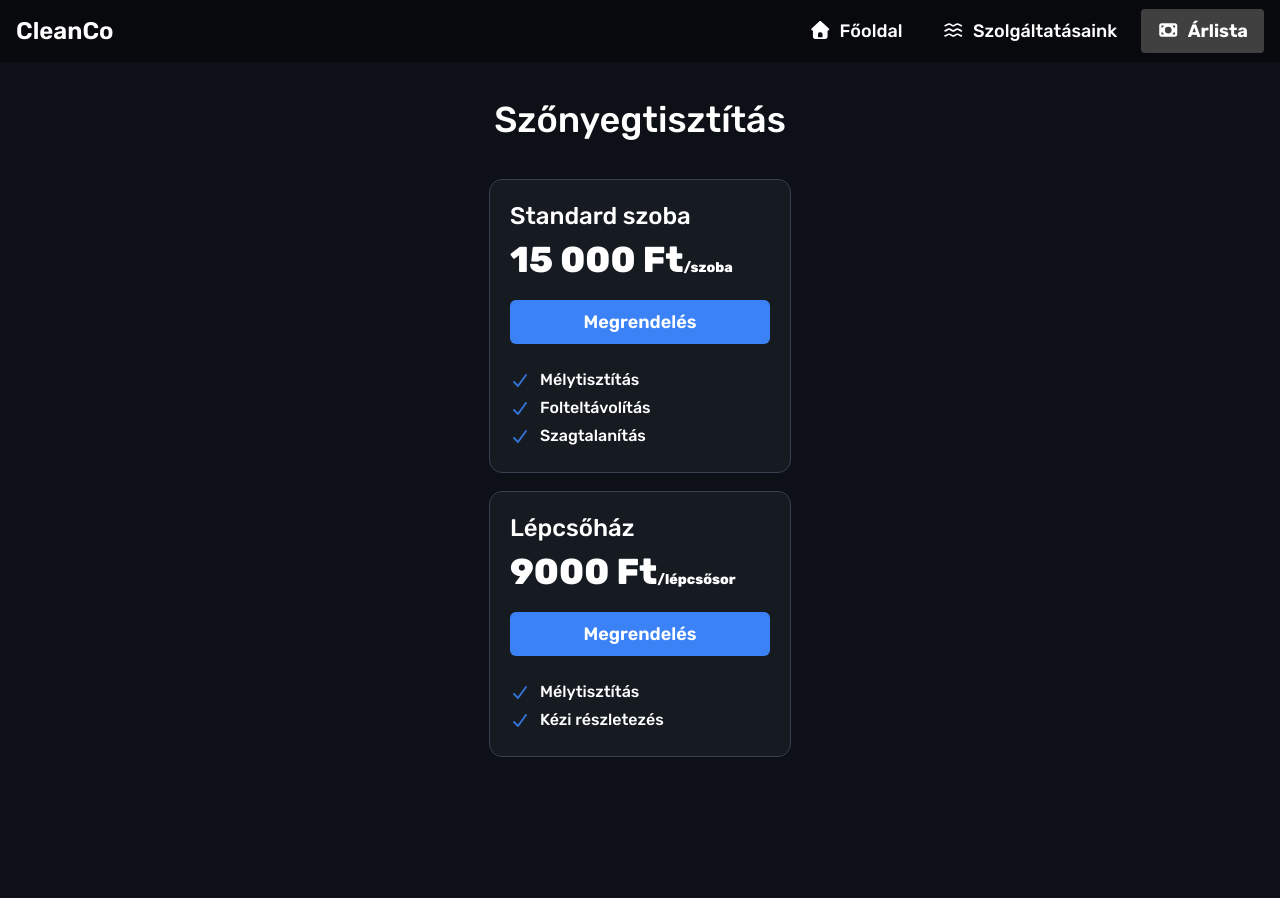
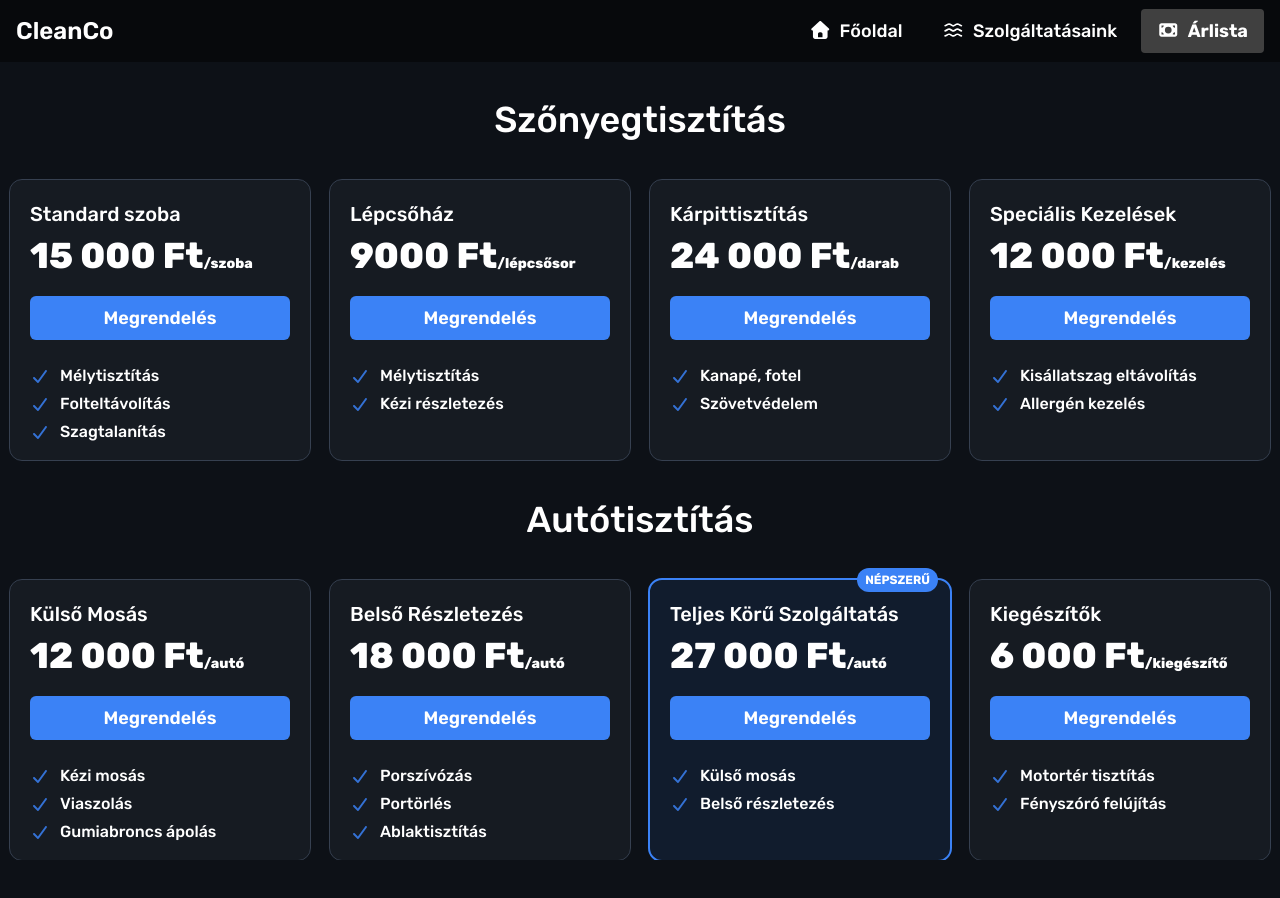
Before and after one commit to Geher-Marcell/carpet_cleaning, a Next.js app: page /arlista in a window 1280 px wide. After the commit the page ends 860 px from the top, so only its background shows below. Built offline with nearby package versions, Linux system fonts and the light colour scheme.

Commit message:
orderwidget show if popular added

```diff
--- a/app/arlista/orderwidget/page.tsx
+++ b/app/arlista/orderwidget/page.tsx
@@ -7,6 +7,7 @@ type widgetProps = {
   price: string;
   description: string[];
   unit: string;
+  popular?: boolean;
 };
 
 const OrderWidget: React.FC<widgetProps> = ({
@@ -14,11 +15,20 @@ const OrderWidget: React.FC<widgetProps> = ({
   price,
   description,
   unit,
+  popular,
 }) => {
   return (
     <>
-      <div className="text-white bg-[#161b22] w-75 h-fit rounded-xl p-5 outline-1 outline-[#364050]">
-        <p className="text-2xl font-medium mb-2">{title}</p>
+      <div
+        className={`text-white  w-75 h-70 relative rounded-xl p-5 ${popular ? "bg-[#111c2d] outline-2 outline-[#3b82f6]" : "bg-[#161b22] outline-1 outline-[#364050]"}`}
+      >
+        {popular && (
+          <p className="text-white text-xs font-bold bg-[#3b82f6] absolute -top-3 right-3 rounded-2xl w-fit p-1 pr-2 pl-2">
+            NÉPSZERŰ
+          </p>
+        )}
+
+        <p className="text-xl font-medium mb-2">{title}</p>
 
         <p className="text-4xl font-extrabold">
           {price} Ft<span className="text-sm">/{unit}</span>
--- a/app/arlista/page.tsx
+++ b/app/arlista/page.tsx
@@ -2,24 +2,73 @@ import OrderWidget from "./orderwidget/page";
 
 export default function Home() {
   return (
-    <div className="w-dvw h-dvh mt-25">
-      <h1 className="text-4xl font-medium text-center text-white">
+    <div className="w-dvw h-dvh pt-25">
+      <h1 className="text-4xl font-medium text-center text-white mb-10">
         Szőnyegtisztítás
       </h1>
 
-      <div className="flex flex-col gap-5 justify-center items-center mt-10">
+      <div className="flex flex-wrap gap-5 justify-center items-center">
         <OrderWidget
           title="Standard szoba"
           price={"15 000"}
+          unit="szoba"
           description={["Mélytisztítás", "Folteltávolítás", "Szagtalanítás"]}
-          unit="szoba"
         />
 
         <OrderWidget
           title="Lépcsőház"
           price={"9000"}
+          unit="lépcsősor"
           description={["Mélytisztítás", "Kézi részletezés"]}
-          unit="lépcsősor"
+        />
+
+        <OrderWidget
+          title="Kárpittisztítás"
+          price={"24 000"}
+          unit="darab"
+          description={["Kanapé, fotel", "Szövetvédelem"]}
+        />
+
+        <OrderWidget
+          title="Speciális Kezelések"
+          price={"12 000"}
+          unit="kezelés"
+          description={["Kisállatszag eltávolítás", "Allergén kezelés"]}
+        />
+      </div>
+
+      <h1 className="text-4xl font-medium text-center text-white mt-10 mb-10">
+        Autótisztítás
+      </h1>
+
+      <div className="flex flex-wrap gap-5 justify-center items-center">
+        <OrderWidget
+          title="Külső Mosás"
+          price={"12 000"}
+          unit="autó"
+          description={["Kézi mosás", "Viaszolás", "Gumiabroncs ápolás"]}
+        />
+
+        <OrderWidget
+          title="Belső Részletezés"
+          price={"18 000"}
+          unit="autó"
+          description={["Porszívózás", "Portörlés", "Ablaktisztítás"]}
+        />
+
+        <OrderWidget
+          title="Teljes Körű Szolgáltatás"
+          price={"27 000"}
+          unit="autó"
+          description={["Külső mosás", "Belső részletezés"]}
+          popular={true}
+        />
+
+        <OrderWidget
+          title="Kiegészítők"
+          price={"6 000"}
+          unit="kiegészítő"
+          description={["Motortér tisztítás", "Fényszóró felújítás"]}
         />
       </div>
     </div>
--- a/app/component/props/btnProps.tsx
+++ b/app/component/props/btnProps.tsx
@@ -1,7 +1,7 @@
 import { IconDefinition } from "@fortawesome/fontawesome-svg-core";
 
 export type ButtonProps = {
-  label?: string;
+  label: string;
   icon?: IconDefinition;
 
   labelClass?: string;
--- a/app/szolgaltatasaink/page.tsx
+++ b/app/szolgaltatasaink/page.tsx
@@ -7,7 +7,7 @@ import PrimaryButton from "../component/buttons/PrimaryButton";
 
 export default function Home() {
   return (
-    <div className="flex flex-col justify-center items-center mt-25">
+    <div className="flex flex-col justify-center items-center pt-25">
       <h1 className="text-4xl mb-10 font-medium">Szőnyegtisztítás</h1>
 
       <div className="flex flex-wrap justify-center items-center gap-5">
```
